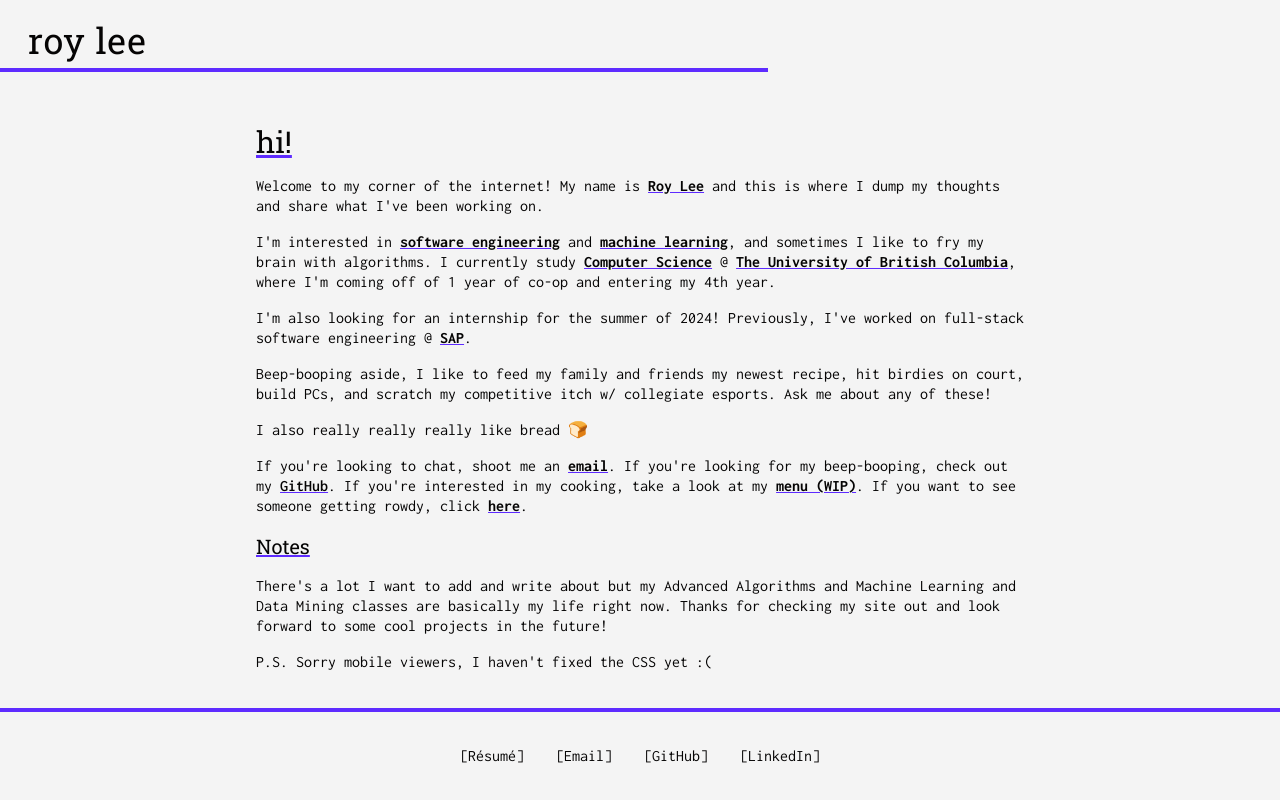
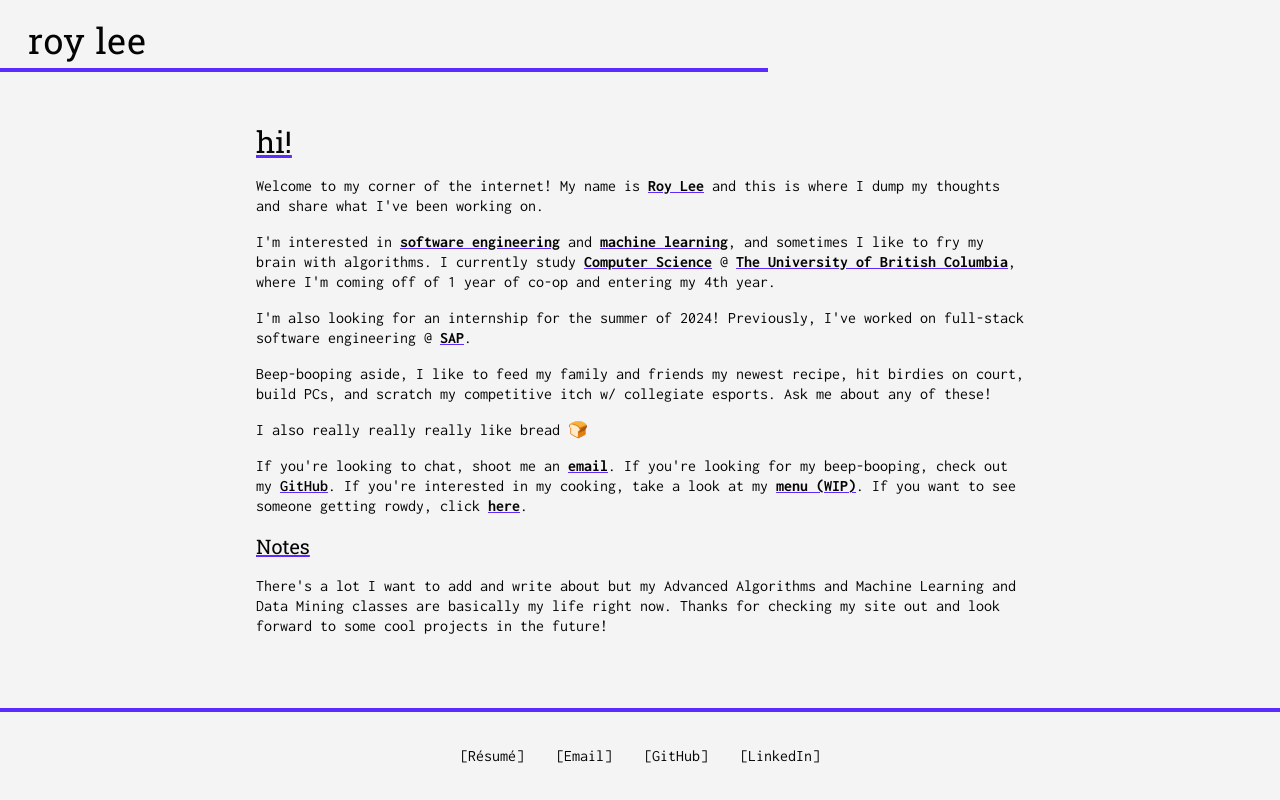
Before and after one commit to royee-lee/portfolio, a Next.js app: page / in a window 1280 px wide. Built offline with nearby package versions, Linux system fonts and the light colour scheme.

Commit message:
Fix footer covering content

```diff
--- a/app/layout.tsx
+++ b/app/layout.tsx
@@ -26,7 +26,7 @@ export const metadata: Metadata = {
 export default function RootLayout({ children }: { children: React.ReactNode }) {
   return (
     <html lang="en" className={`${roboto_slab.variable} ${inconsolata.variable}`}>
-      <body className="bg-white text-black2">
+      <body className="bg-white text-black2 mb-28">
         <main>
           <Splash />
           <Header />
--- a/app/page.tsx
+++ b/app/page.tsx
@@ -74,9 +74,6 @@ export default function Home() {
           Learning and Data Mining classes are basically my life right now. Thanks for checking my
           site out and look forward to some cool projects in the future!
         </p>
-        <p className="font-inconsolata mt-4 leading-tight">
-          P.S. Sorry mobile viewers, I haven't fixed the CSS yet :{'('}
-        </p>
       </div>
     </div>
   );
```
